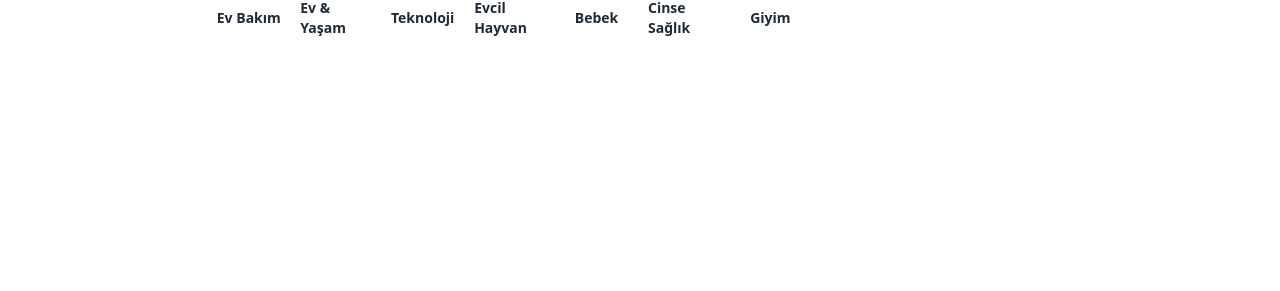
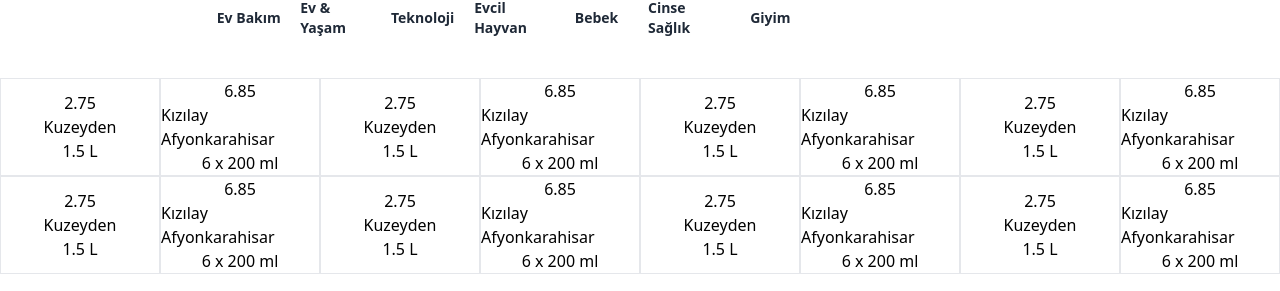
Before and after one commit to aliemresafak/getir-clone-frontend, a Next.js app: page / in a window 1280 px wide. Shown: the part 4714-5005 px from the top of the page. Before the commit the page ends 4772 px from the top, so only its background shows below. Built offline with nearby package versions, Linux system fonts and the light colour scheme.

Commit message:
Added favorite component

```diff
--- a/pages/index.js
+++ b/pages/index.js
@@ -3,6 +3,7 @@
 import Cookie from "../components/Cookie";
 import Header from "../components/Header";
 import Slider from "../components/Slider";
+import Favorite from "../components/Favorite/Favorite";
 
 export default function Home() {
   return (
@@ -14,6 +15,7 @@
       <Header />
       <Slider />
       <Categories />
+      <Favorite />
       <Cookie />
     </div>
   );
```
